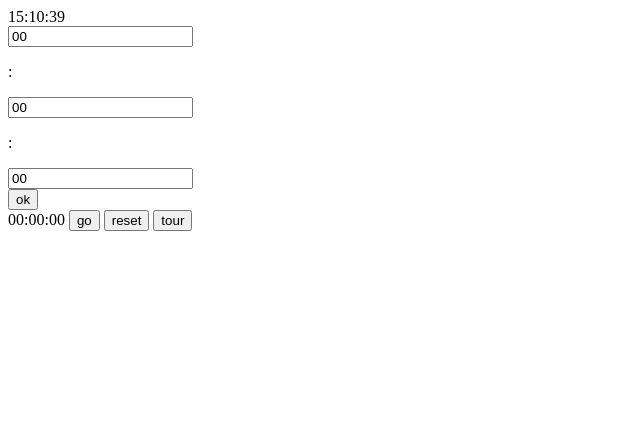
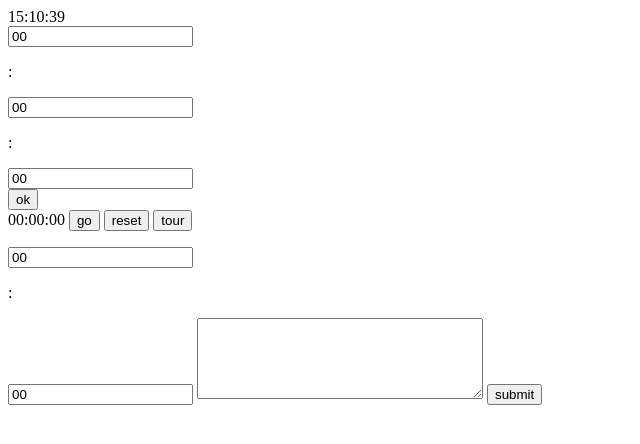
Before and after one commit to laura-savickaite/o-clock, a PHP site: page / in a window 1280 px wide. Shown: the top 444 px of the page, without its empty margins (0-640 px from the left). Run offline with PHP 8.4, Linux system fonts and the light colour scheme.

Commit message:
html réveil done

```diff
--- a/index.php
+++ b/index.php
@@ -32,5 +32,14 @@
         <button id = "resetChrono">reset</button>
         <button id = "tourChrono">tour</button>
     </div>
+
+
+    <div id= "reveil">
+        <input id="hourReveil" name="hourReveil" value = "00" type="number" />
+        <p>:</p>
+        <input id="minuteReveil" name="minuteReveil" value = "00" type="number" />
+        <textarea id="nameReveil" name="nameReveil" rows="5" cols="33"></textarea>
+        <button id = "buttonReveil">submit</button>
+    </div>
 </body>
 </html>
```
Also changed, not shown: script.js (+17 -0 lines).
